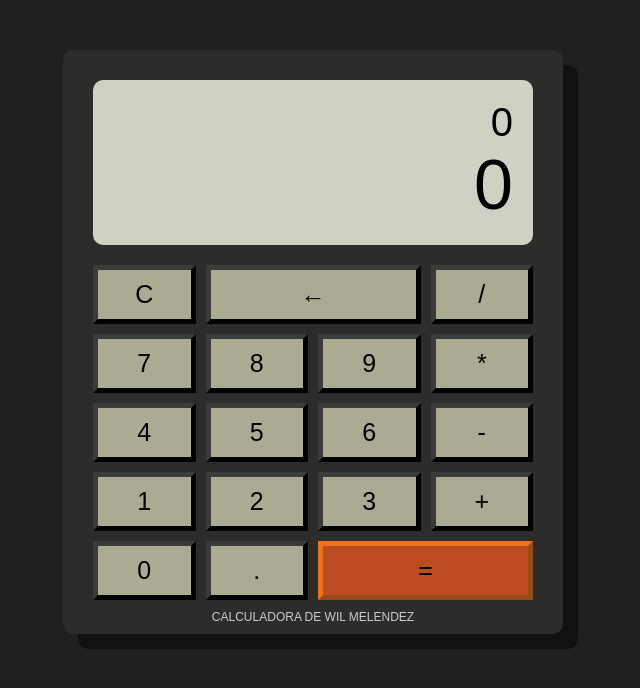
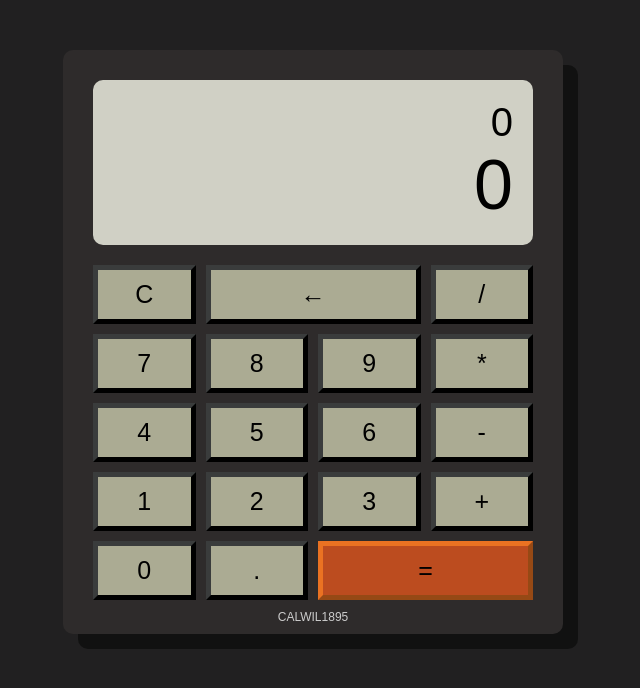
Before and after one commit to WilMelendez/CALCULADORA, a plain HTML site: page index.html in a window 1280 px wide. Shown: the whole page, without its empty margins (327-967 px from the left). Drawn offline with Linux system fonts and the light colour scheme.

Commit message:
Actualizar index.html

```diff
--- a/index.html
+++ b/index.html
@@ -43,7 +43,7 @@
         </div>
 
         <div id="copy">
-            CALCULADORA DE WIL MELENDEZ
+            CALWIL1895
         </div>
     </div>
     <script src="calculator.js"></script>
```
